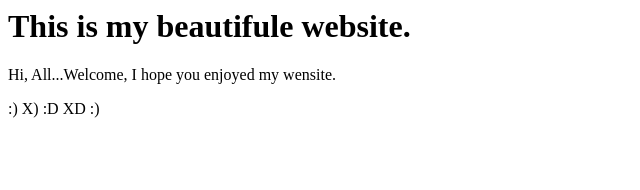
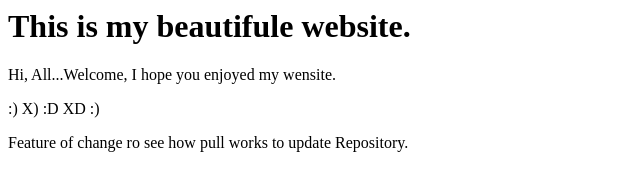
Before and after one commit to RaunakSrivastava31/awesome-repo, a plain HTML site: page index.html in a window 1280 px wide. Shown: the whole page, without its empty margins (0-640 px from the left). Drawn offline with Linux system fonts and the light colour scheme.

Commit message:
Addedd Featute for Pull

```diff
--- a/index.html
+++ b/index.html
@@ -3,4 +3,5 @@
 <h1> This is my beautifule website. </h1>
 <p> Hi, All...Welcome, I hope you enjoyed my wensite.</p>
 <p> :) X) :D XD :)</p>
+<p>Feature of change ro see how pull works to update Repository.</p>
 </html>
```
